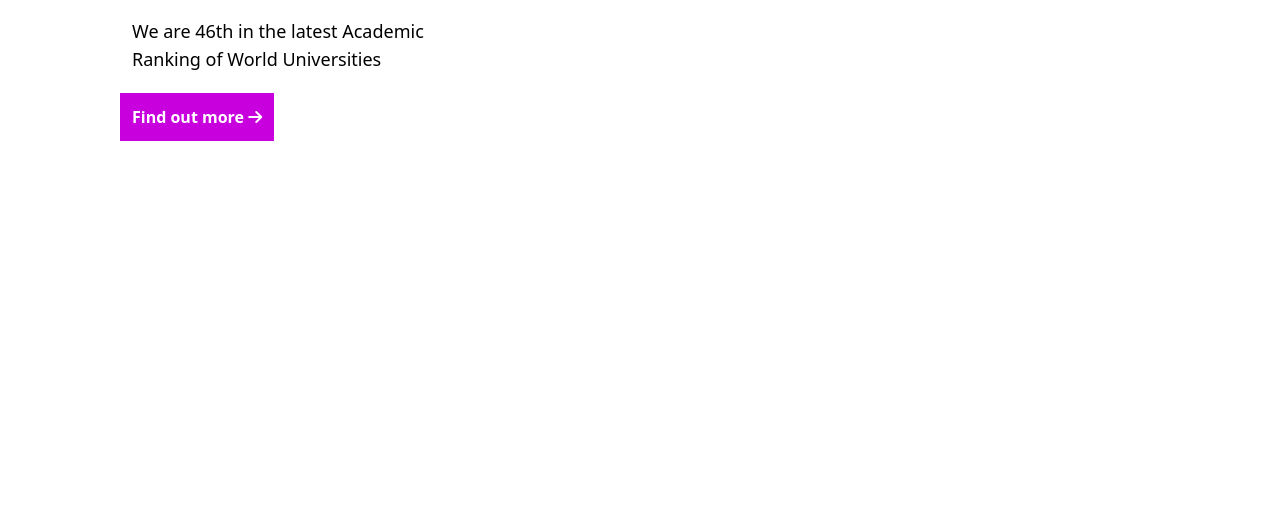
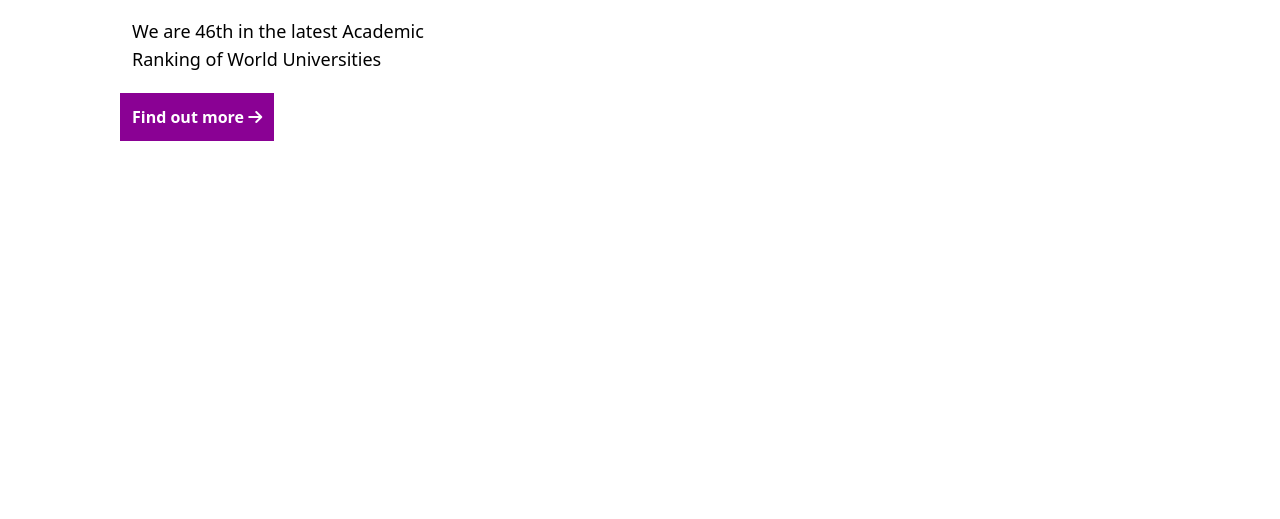
Before and after one commit to docile-imbereyemaso/tailwindcss-cloning-exercises, a website built with Vite: page index.html in a window 1280 px wide. Shown: the part 281-800 px from the top of the page. Built offline with nearby package versions, Linux system fonts and the light colour scheme; files whose address does not match are found by name.

Commit message:
feat: index page

```diff
--- a/index.html
+++ b/index.html
@@ -35,7 +35,7 @@
 
              <h1 class="bg-white w-fit px-3 py-5 text-3xl font-semibold">One of the world's <br> top 50 universities</h1>
              <p class="bg-white  px-3 py-5 text-lg  w-80">We are 46th in the latest Academic Ranking of World Universities</p>
-             <button class="bg-fuchsia-600 px-3 py-3 font-semibold text-white">Find out more <i class="fa-solid fa-arrow-right"></i></button>
+             <button class="bg-fuchsia-800 px-3 py-3 font-semibold text-white hover:bg-fuchsia-900 transition duration-300">Find out more <i class="fa-solid fa-arrow-right"></i></button>
 
       </div>
 
```
